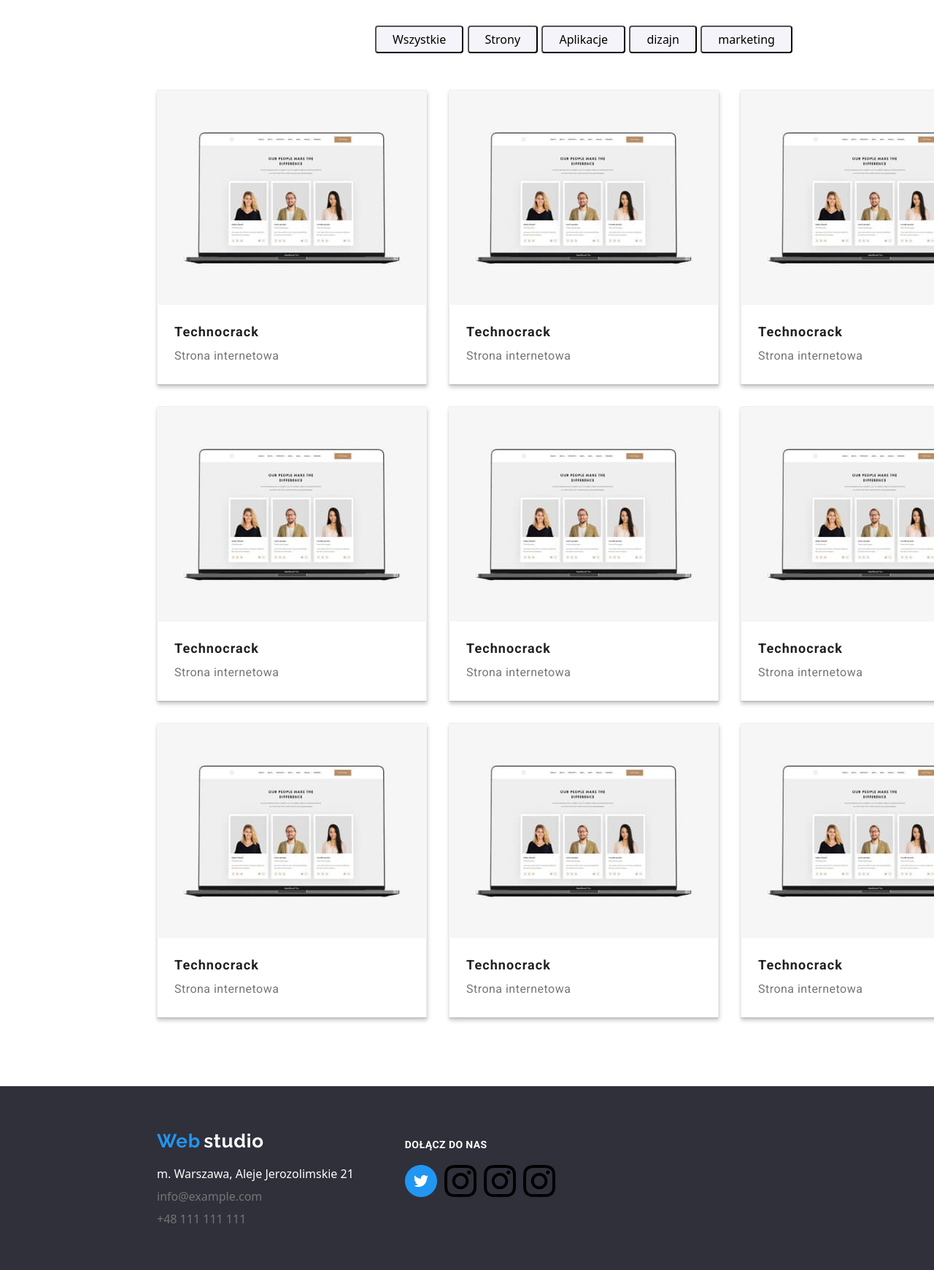
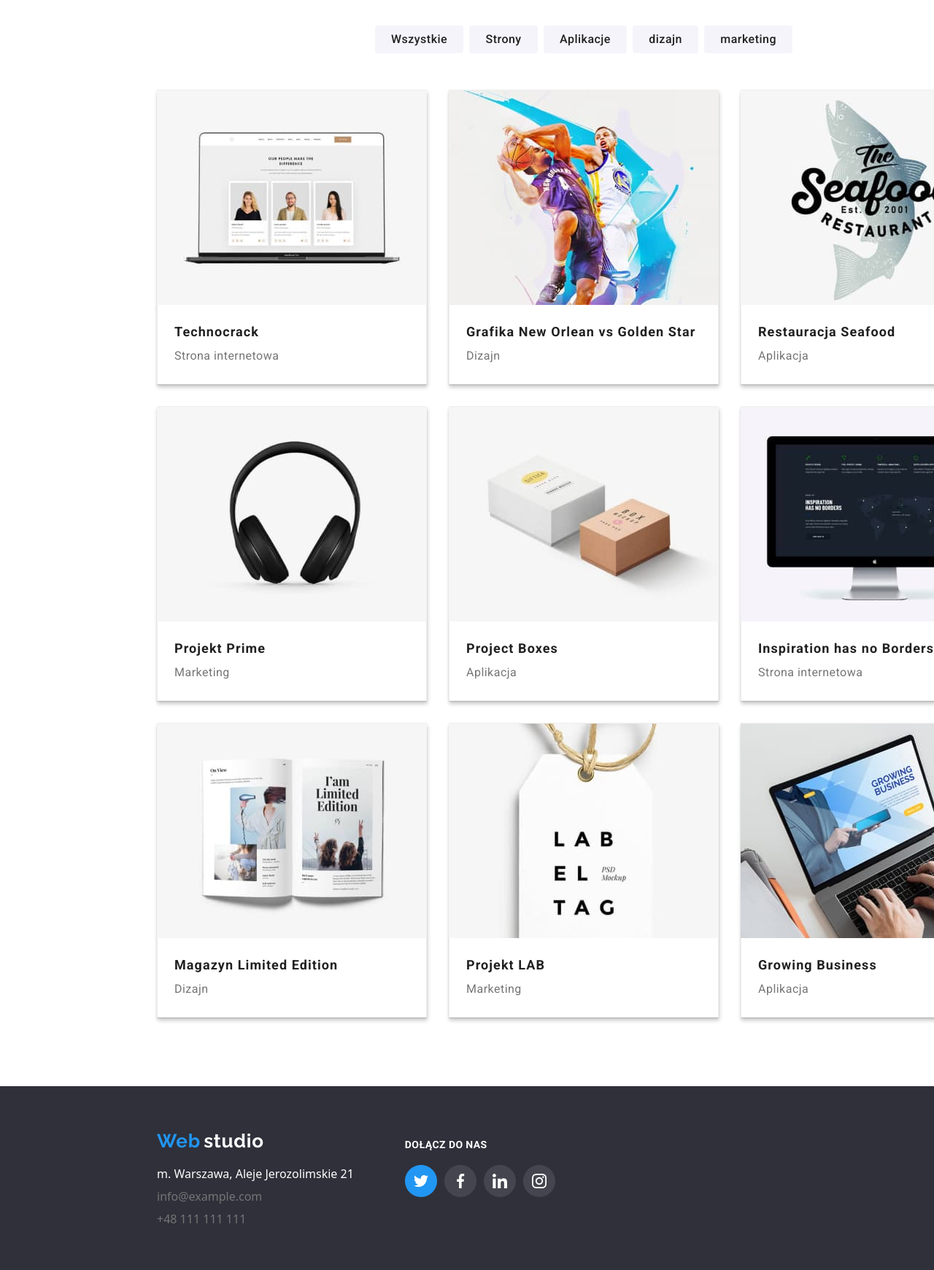
Before and after one commit to Bednarski82/goit-markup-hw-04, a plain HTML site: page portfolio.html in a window 1280 px wide. Shown: the part 140-1881 px from the top of the page at 73% size. Drawn offline with nearby package versions, Linux system fonts and the light colour scheme.

Commit message:
homework4 finished

```diff
--- a/css/style.css
+++ b/css/style.css
@@ -170,6 +170,27 @@ header a:hover {
     background-color: rgba(255, 255, 255, 1);
 }
 
+.slot_user h3 {
+    color: #212121;
+    text-align: center;
+    font-size: 16px;
+    font-family: "Roboto";
+    font-weight: 500;
+    letter-spacing: 0.48px;
+}
+
+.slot_user p {
+    color: #757575;
+    text-align: center;
+    font-size: 16px;
+    font-family: ""Roboto";
+    letter-spacing: 0.48px;
+}
+
+.slot_user svg {
+    fill: rgba(175,177,184,1);
+}
+
 .slot_portfolio {
     display: flex;
     justify-content: center;
@@ -231,7 +252,7 @@ section h2 {
     text-align: center;
     color: #212121;
     font-size: 36px;
-    font-family: Roboto;
+    font-family: "Roboto";
     font-weight: 700;
     letter-spacing: 1.08px;
 }
@@ -339,7 +360,7 @@ footer a {
 .join_us_container h3 {
     color: #FFF;
     font-size: 14px;
-    font-family: Roboto;
+    font-family: "Roboto";
     font-weight: 700;
     letter-spacing: 0.42px;
     text-transform: uppercase;
@@ -355,7 +376,7 @@ footer a {
 .title_box h3 {
     color: #212121;
     font-size: 18px;
-    font-family: Roboto;
+    font-family: "Roboto";
     font-weight: 700;
     line-height: 36px;
     letter-spacing: 1.08px;
@@ -364,7 +385,7 @@ footer a {
 .title_box p {
     color: #757575;
     font-size: 16px;
-    font-family: Roboto;
+    font-family: "Roboto";
     line-height: 30px;
     letter-spacing: 0.48px;
 }
@@ -382,6 +403,15 @@ footer a {
     height: 38px;
     padding-left: 22px;
     padding-right: 22px;
+    color: #212121;
+    text-align: center;
+    font-size: 16px;
+    font-family: "Roboto";
+    font-weight: 500;
+    line-height: 26px;
+    letter-spacing: 0.48px;
+    border-style: none;
+
 }
 
 .slot_filter:hover {
--- a/portfolio.html
+++ b/portfolio.html
@@ -60,59 +60,59 @@
       </div>
       <div class="slots_container">
         <div class="slot_portfolio">
-          <img src="/images/portfolio/img(11)(1).jpg" alt="" width="370px" height="294px">
+          <img src="/images/portfolio/img(11)(1).jpg" alt="laptop" width="370px" height="294px">
           <div class="title_box" >
             <h3>Technocrack</h3>
             <p>Strona internetowa</p>
           </div>
         </div>
         <div class="slot_portfolio">
-          <img src="/images/portfolio/img(11)(1).jpg" alt="" width="370px" height="294px">
+          <img src="/images/portfolio/img(12)(1).jpg" alt="players" width="370px" height="294px">
           <div class="title_box" >
-            <h3>Technocrack</h3>
+            <h3>Grafika New Orlean vs Golden Star</h3>
+            <p>Dizajn</p>
+          </div>
+        </div><div class="slot_portfolio">
+          <img src="/images/portfolio/img(13)(1).jpg" alt="seafood" width="370px" height="294px">
+          <div class="title_box" >
+            <h3>Restauracja Seafood</h3>
+            <p>Aplikacja</p>
+          </div>
+        </div><div class="slot_portfolio">
+          <img src="/images/portfolio/img(14)(1).jpg" alt="phones" width="370px" height="294px">
+          <div class="title_box" >
+            <h3>Projekt Prime</h3>
+            <p>Marketing</p>
+          </div>
+        </div><div class="slot_portfolio">
+          <img src="/images/portfolio/img(15)(1).jpg" alt="boxes" width="370px" height="294px">
+          <div class="title_box" >
+            <h3>Project Boxes</h3>
+            <p>Aplikacja</p>
+          </div>
+        </div><div class="slot_portfolio">
+          <img src="/images/portfolio/img(16)(1).jpg" alt="monitor" width="370px" height="294px">
+          <div class="title_box" >
+            <h3>Inspiration has no Borders</h3>
             <p>Strona internetowa</p>
           </div>
         </div><div class="slot_portfolio">
-          <img src="/images/portfolio/img(11)(1).jpg" alt="" width="370px" height="294px">
+          <img src="/images/portfolio/img(17)(1).jpg" alt="book" width="370px" height="294px">
           <div class="title_box" >
-            <h3>Technocrack</h3>
-            <p>Strona internetowa</p>
+            <h3>Magazyn Limited Edition</h3>
+            <p>Dizajn</p>
           </div>
         </div><div class="slot_portfolio">
-          <img src="/images/portfolio/img(11)(1).jpg" alt="" width="370px" height="294px">
+          <img src="/images/portfolio/img(19)(1).jpg" alt="stick" width="370px" height="294px">
           <div class="title_box" >
-            <h3>Technocrack</h3>
-            <p>Strona internetowa</p>
+            <h3>Projekt LAB</h3>
+            <p>Marketing</p>
           </div>
         </div><div class="slot_portfolio">
-          <img src="/images/portfolio/img(11)(1).jpg" alt="" width="370px" height="294px">
+          <img src="/images/portfolio/img(20)(1).jpg" alt="laptop" width="370px" height="294px">
           <div class="title_box" >
-            <h3>Technocrack</h3>
-            <p>Strona internetowa</p>
-          </div>
-        </div><div class="slot_portfolio">
-          <img src="/images/portfolio/img(11)(1).jpg" alt="" width="370px" height="294px">
-          <div class="title_box" >
-            <h3>Technocrack</h3>
-            <p>Strona internetowa</p>
-          </div>
-        </div><div class="slot_portfolio">
-          <img src="/images/portfolio/img(11)(1).jpg" alt="" width="370px" height="294px">
-          <div class="title_box" >
-            <h3>Technocrack</h3>
-            <p>Strona internetowa</p>
-          </div>
-        </div><div class="slot_portfolio">
-          <img src="/images/portfolio/img(11)(1).jpg" alt="" width="370px" height="294px">
-          <div class="title_box" >
-            <h3>Technocrack</h3>
-            <p>Strona internetowa</p>
-          </div>
-        </div><div class="slot_portfolio">
-          <img src="/images/portfolio/img(11)(1).jpg" alt="" width="370px" height="294px">
-          <div class="title_box" >
-            <h3>Technocrack</h3>
-            <p>Strona internetowa</p>
+            <h3>Growing Business</h3>
+            <p>Aplikacja</p>
           </div>
         </div>
       </div>
@@ -145,13 +145,13 @@
             <use href="images/icons-svg/icons.svg#icon-Ellipse1">
           </svg>
           <svg width="44px" height="44px">
-            <use href="images/icons-svg/icons.svg#icon-instagram-21">
+            <use href="/images/icons-svg/icons.svg#icon-Ellipse2">
           </svg>
           <svg width="44px" height="44px">
-            <use href="images/icons-svg/icons.svg#icon-instagram-21">
+            <use href="/images/icons-svg/icons.svg#icon-Ellipse3"></use>
           </svg>
           <svg width="44px" height="44px">
-            <use href="images/icons-svg/icons.svg#icon-instagram-21">
+            <use href="/images/icons-svg/icons.svg#icon-Ellipse"></use>
           </svg>
         </div>
 
```
Also changed, not shown: index.html (+42 -42 lines).
